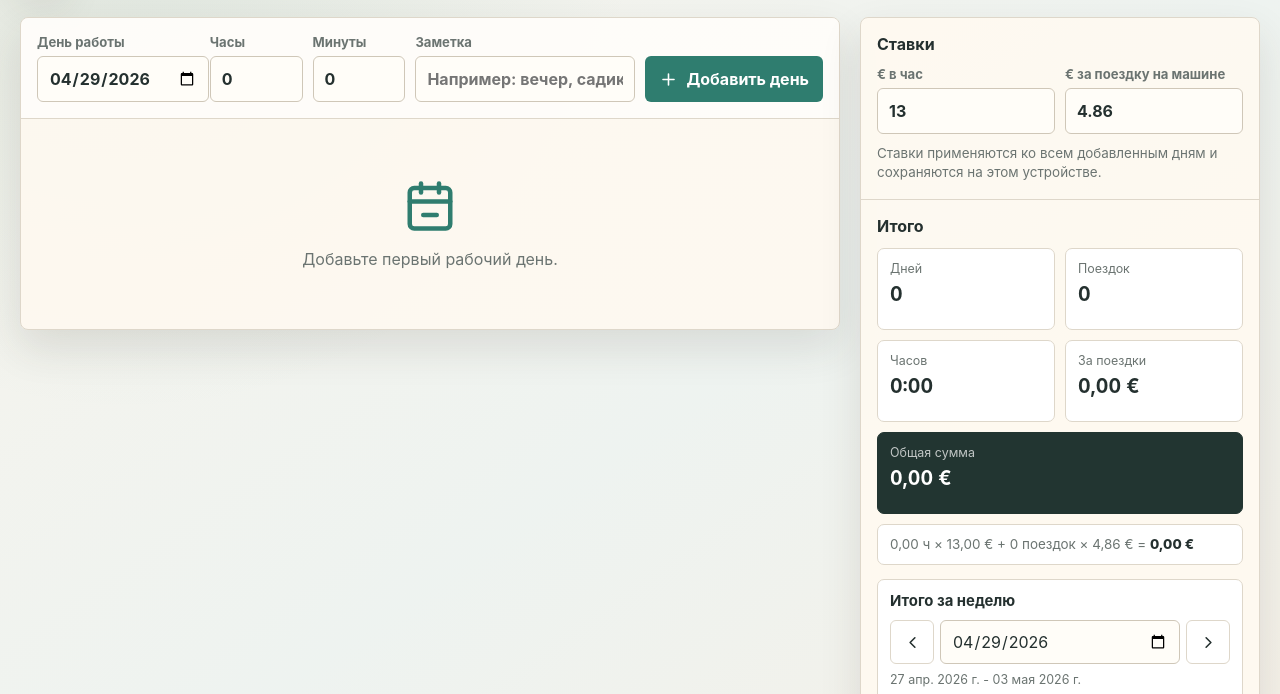
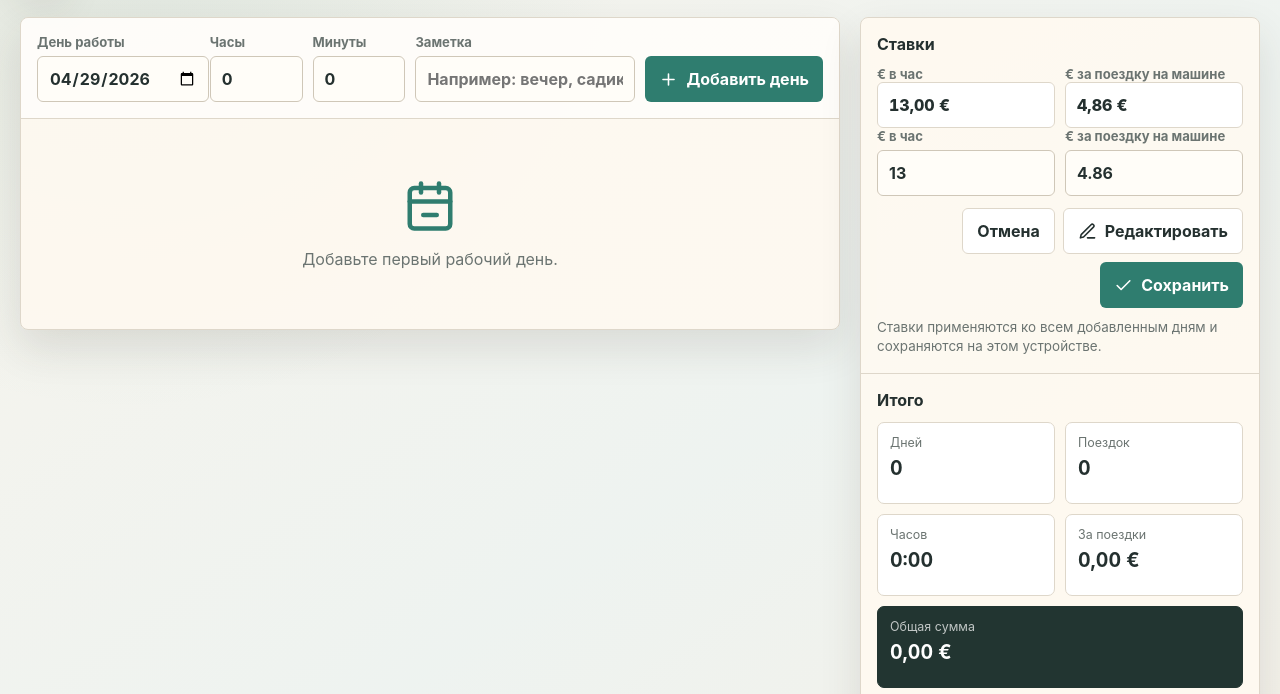
Before and after one commit to GI-mogul/nanny, a website: page index.html in a window 1280 px wide. Shown: the part 99-793 px from the top of the page. Drawn offline with Linux system fonts and the light colour scheme; no server answers.

Commit message:
Require edit mode for rates

```diff
--- a/index.html
+++ b/index.html
@@ -391,6 +391,27 @@
       gap: 10px;
     }
 
+    .rate-value {
+      min-height: 46px;
+      display: flex;
+      align-items: center;
+      padding: 0 11px;
+      border: 1px solid var(--line);
+      border-radius: 6px;
+      background: #ffffff;
+      color: var(--ink);
+      font-weight: 800;
+      font-variant-numeric: tabular-nums;
+    }
+
+    .rates-actions {
+      display: flex;
+      justify-content: flex-end;
+      gap: 8px;
+      margin-top: 12px;
+      flex-wrap: wrap;
+    }
+
     .summary-grid {
       display: grid;
       grid-template-columns: 1fr 1fr;
@@ -747,7 +768,17 @@
       <aside class="side-panel">
         <section class="side-section">
           <h2>Ставки</h2>
-          <div class="rates">
+          <div class="rates" id="ratesView">
+            <div>
+              <label>€ в час</label>
+              <div class="rate-value" id="hourRateValue">13,00 €</div>
+            </div>
+            <div>
+              <label>€ за поездку на машине</label>
+              <div class="rate-value" id="tripRateValue">4,86 €</div>
+            </div>
+          </div>
+          <div class="rates" id="ratesEdit" hidden>
             <label>
               € в час
               <input type="number" id="hourRate" min="0" step="1" inputmode="decimal">
@@ -756,6 +787,17 @@
               € за поездку на машине
               <input type="number" id="tripRate" min="0" step="0.01" inputmode="decimal">
             </label>
+          </div>
+          <div class="rates-actions">
+            <button class="btn secondary" type="button" id="cancelRatesBtn" hidden>Отмена</button>
+            <button class="btn secondary" type="button" id="editRatesBtn">
+              <svg viewBox="0 0 24 24" aria-hidden="true"><path d="M12 20h9"/><path d="M16.5 3.5a2.1 2.1 0 0 1 3 3L7 19l-4 1 1-4Z"/></svg>
+              Редактировать
+            </button>
+            <button class="btn" type="button" id="saveRatesBtn" hidden>
+              <svg viewBox="0 0 24 24" aria-hidden="true"><path d="M20 6 9 17l-5-5"/></svg>
+              Сохранить
+            </button>
           </div>
           <p class="note">Ставки применяются ко всем добавленным дням и сохраняются на этом устройстве.</p>
         </section>
@@ -890,8 +932,15 @@
       workHours: document.querySelector("#workHours"),
       workMinutes: document.querySelector("#workMinutes"),
       workNote: document.querySelector("#workNote"),
+      ratesView: document.querySelector("#ratesView"),
+      ratesEdit: document.querySelector("#ratesEdit"),
       hourRate: document.querySelector("#hourRate"),
       tripRate: document.querySelector("#tripRate"),
+      hourRateValue: document.querySelector("#hourRateValue"),
+      tripRateValue: document.querySelector("#tripRateValue"),
+      editRatesBtn: document.querySelector("#editRatesBtn"),
+      saveRatesBtn: document.querySelector("#saveRatesBtn"),
+      cancelRatesBtn: document.querySelector("#cancelRatesBtn"),
       days: document.querySelector("#days"),
       topTotal: document.querySelector("#topTotal"),
       sumDays: document.querySelector("#sumDays"),
@@ -956,13 +1005,20 @@
       persistAndRender();
     });
 
-    els.hourRate.addEventListener("input", () => {
-      state.hourRate = readNumber(els.hourRate.value);
-      persistAndRender();
+    els.editRatesBtn.addEventListener("click", () => {
+      setRatesEditing(true);
     });
 
-    els.tripRate.addEventListener("input", () => {
+    els.cancelRatesBtn.addEventListener("click", () => {
+      els.hourRate.value = state.hourRate;
+      els.tripRate.value = state.tripRate;
+      setRatesEditing(false);
+    });
+
+    els.saveRatesBtn.addEventListener("click", () => {
+      state.hourRate = readNumber(els.hourRate.value);
       state.tripRate = readNumber(els.tripRate.value);
+      setRatesEditing(false);
       persistAndRender();
     });
 
@@ -1046,6 +1102,18 @@
       render();
     }
 
+    function setRatesEditing(isEditing) {
+      els.ratesView.hidden = isEditing;
+      els.ratesEdit.hidden = !isEditing;
+      els.editRatesBtn.hidden = isEditing;
+      els.saveRatesBtn.hidden = !isEditing;
+      els.cancelRatesBtn.hidden = !isEditing;
+      if (isEditing) {
+        els.hourRate.value = state.hourRate;
+        els.tripRate.value = state.tripRate;
+      }
+    }
+
     async function loadServerState() {
       try {
         const response = await fetch("/api/state", { credentials: "same-origin" });
@@ -1114,6 +1182,8 @@
       const monthTotals = calculateTotals(state.days.filter((day) => isInRange(day, monthRange.start, monthRange.end)));
 
       els.topTotal.textContent = money(totals.pay);
+      els.hourRateValue.textContent = money(state.hourRate);
+      els.tripRateValue.textContent = money(state.tripRate);
       els.sumDays.textContent = state.days.length;
       els.sumTrips.textContent = totals.trips;
       els.sumHours.textContent = formatDuration(totals.ms);
```
